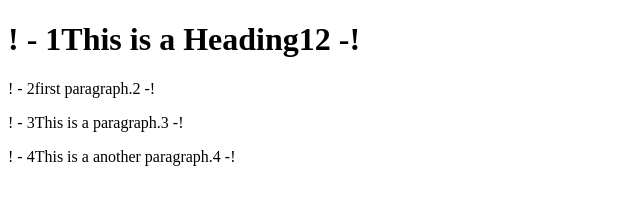
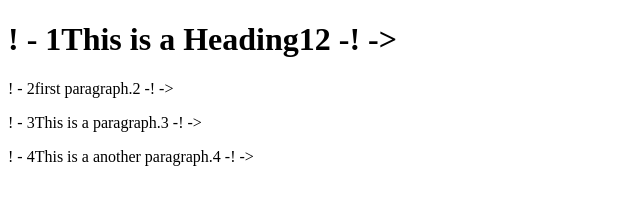
Before and after one commit to vital667/learning_git, a plain HTML site: page index.html in a window 1280 px wide. Shown: the full height of the page, 0-640 px from the left. Drawn offline with Linux system fonts and the light colour scheme.

Commit message:
Change in Main

```diff
--- a/index.html
+++ b/index.html
@@ -4,9 +4,9 @@
 		<title>- Page Title5 -</title>
 	</head>
 	<body>
-		<h1>! - 1This is a Heading12 -!</h1>
-		<p>! - 2first paragraph.2 -!</p>
-		<p>! - 3This is a paragraph.3 -!</p>
-		<p>! - 4This is a another paragraph.4 -!</p>
+		<h1>! - 1This is a Heading12 -! -></h1>
+		<p>! - 2first paragraph.2 -! -></p>
+		<p>! - 3This is a paragraph.3 -! -></p>
+		<p>! - 4This is a another paragraph.4 -! -></p>
 	</body>
 </html>
```
